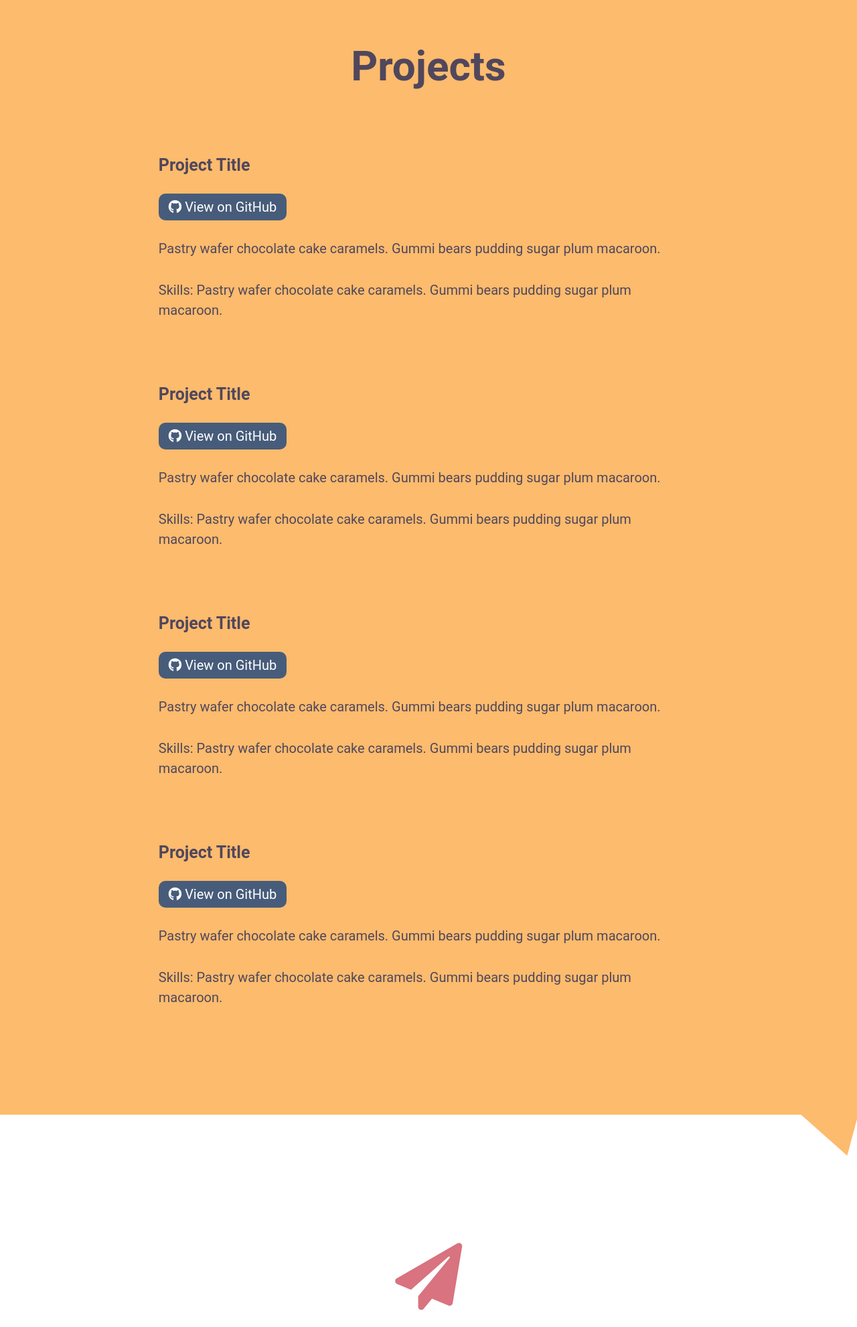
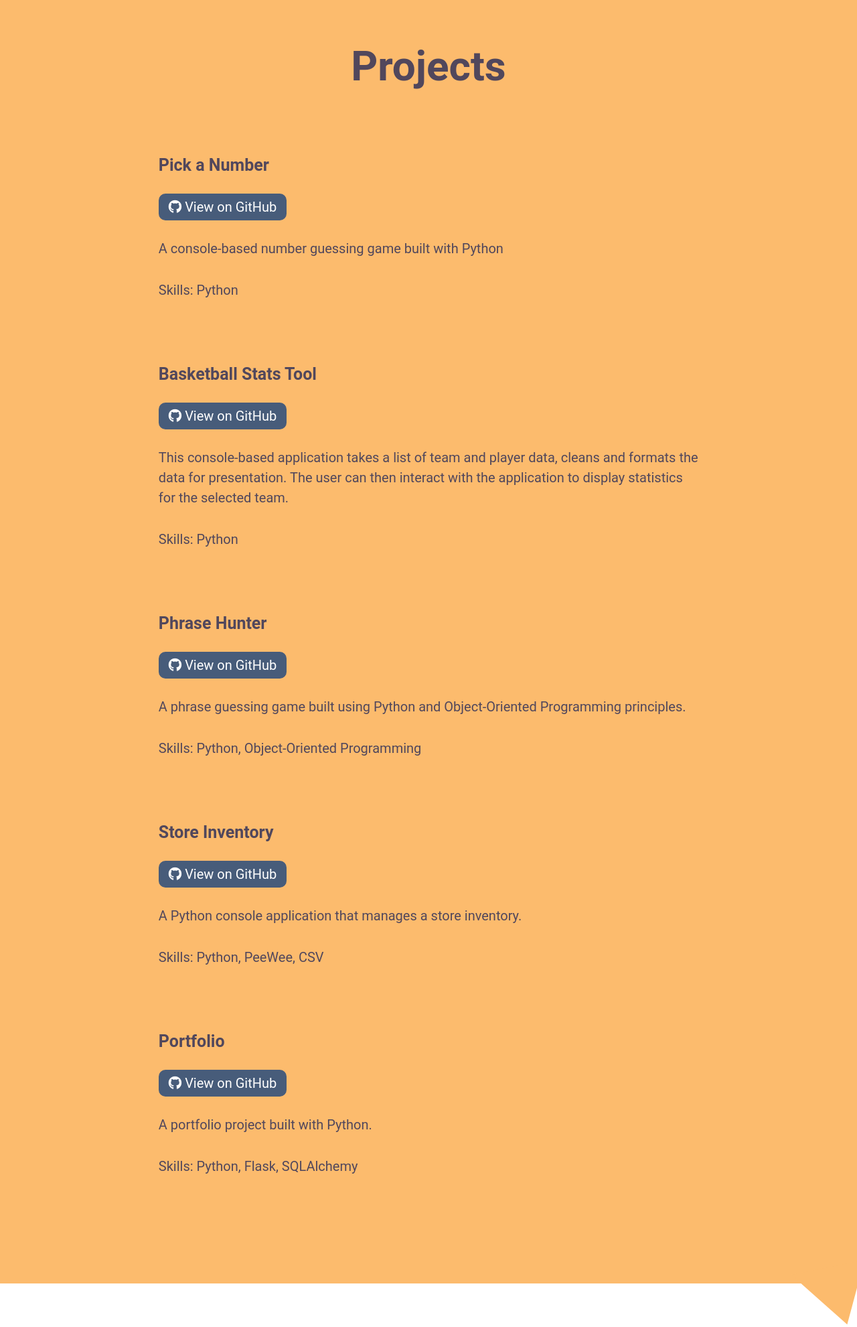
Before and after one commit to LeeVaughn/portfolio-sqlalchemy, a Flask app: page / in a window 1280 px wide. Shown: the part 2177-4158 px from the top of the page at 67% size. Run offline with Flask 2, Linux system fonts and the light colour scheme; data comes from the database, SQL or seed files in the repository.

Commit message:
Update template to render project data

```diff
--- a/templates/index.html
+++ b/templates/index.html
@@ -34,66 +34,21 @@
     <i class="fas fa-file-code"></i>
     <h2>Projects</h2>
     <div id="project-list">
+        {% for project in projects %}
             <div id="project1" class="a-project">
-            <h3>Project Title</h3>
-            <a href="#" class="github-btn">
+                <h3>{{ project.title }}</h3>
+                <a href="{{ project.github }}" class="github-btn" target="_blank">
                     <i class="fab fa-github"></i>
                     View on GitHub
                 </a>
                 <p>
-                Pastry wafer chocolate cake caramels. Gummi bears pudding sugar plum
-                macaroon.
+                    {{ project.desc }}
                 </p>
                 <p>
-                Skills: Pastry wafer chocolate cake caramels. Gummi bears pudding sugar
-                plum macaroon.
+                    Skills: {{ project.skills }}
                 </p>
             </div>
-            <div id="project2" class="a-project">
-            <h3>Project Title</h3>
-            <a href="#" class="github-btn">
-                <i class="fab fa-github"></i>
-                View on GitHub
-            </a>
-            <p>
-                Pastry wafer chocolate cake caramels. Gummi bears pudding sugar plum
-                macaroon.
-            </p>
-            <p>
-                Skills: Pastry wafer chocolate cake caramels. Gummi bears pudding sugar
-                plum macaroon.
-            </p>
-            </div>
-            <div id="project3" class="a-project">
-            <h3>Project Title</h3>
-            <a href="#" class="github-btn">
-                <i class="fab fa-github"></i>
-                View on GitHub
-            </a>
-            <p>
-                Pastry wafer chocolate cake caramels. Gummi bears pudding sugar plum
-                macaroon.
-            </p>
-            <p>
-                Skills: Pastry wafer chocolate cake caramels. Gummi bears pudding sugar
-                plum macaroon.
-            </p>
-            </div>
-            <div id="project4" class="a-project">
-            <h3>Project Title</h3>
-            <a href="#" class="github-btn">
-                <i class="fab fa-github"></i>
-                View on GitHub
-            </a>
-            <p>
-                Pastry wafer chocolate cake caramels. Gummi bears pudding sugar plum
-                macaroon.
-            </p>
-            <p>
-                Skills: Pastry wafer chocolate cake caramels. Gummi bears pudding sugar
-                plum macaroon.
-            </p>
-            </div>
+        {% endfor %}
     </div>
     <div id="triangle4"></div>
     </section>
```
Lines whose indentation alone changed are shown as unchanged.
